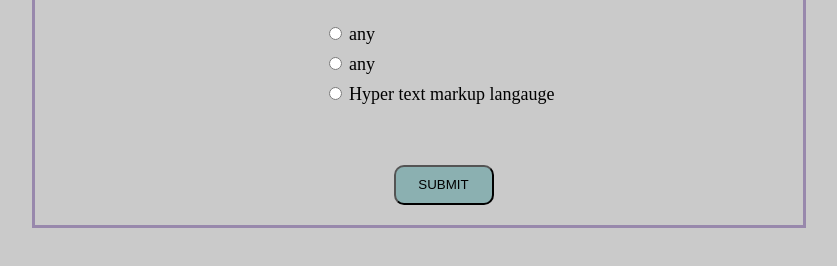
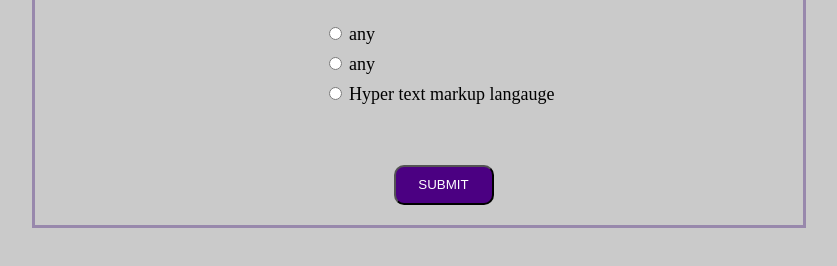
Before and after one commit to Nitinsaini143/webdesign, a website: page index.html in a window 1280 px wide. Shown: the part 208-474 px from the top of the page, without its empty margins (188-1025 px from the left). Drawn offline with Linux system fonts and the light colour scheme.

Commit message:
change button  color

```diff
--- a/index.html
+++ b/index.html
@@ -47,8 +47,9 @@
         height: 40px;
         width: 100px;
         border-radius: 10px;
-        background-color: rgba(95, 158, 160, 0.589);
+        background-color:indigo;
         margin-bottom: 20px;
+        color:#fff;
         }
         button:hover{
             background-color: rgba(211, 211, 211, 0.76);
```
